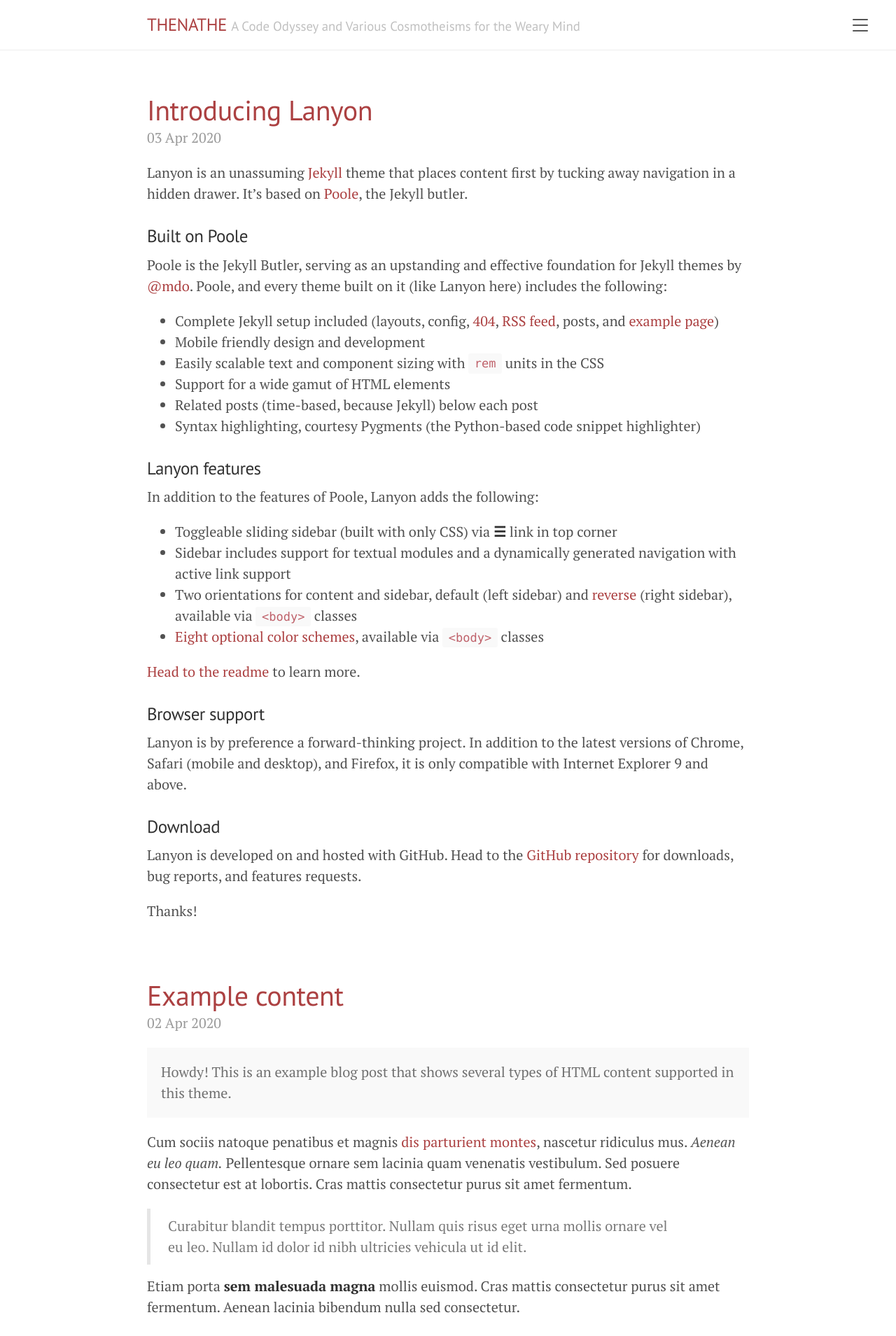
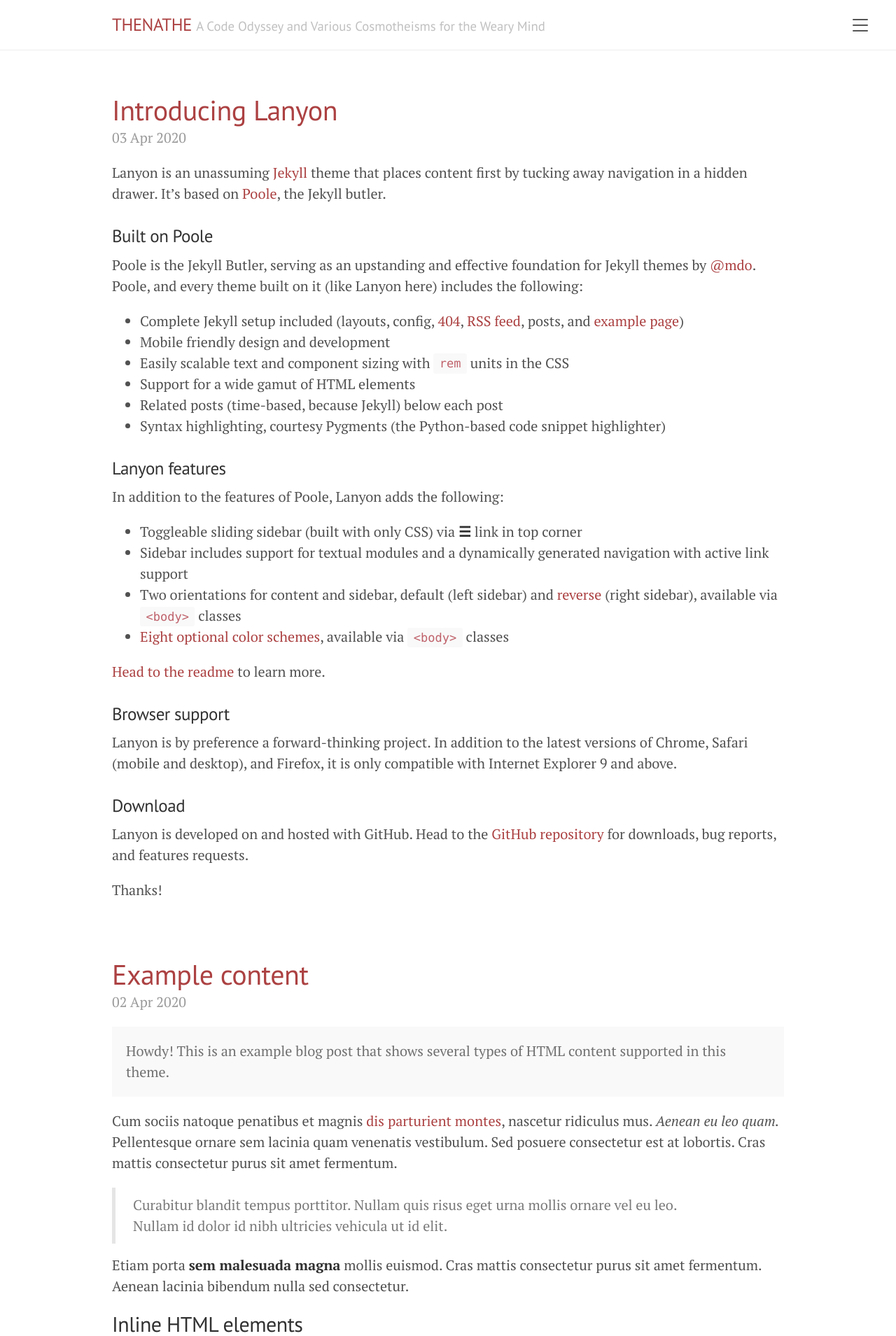
Before and after one commit to THENATHE/THENATHE.github.io, a Jekyll site: the page built from index.html, in a window 1280 px wide. Shown: the top 1909 px of the page at 70% size. Built offline with Jekyll 4.4.1, drawn with Linux system fonts in a browser that asks for light colours; the list of posts is cut into pages by our own code.

Commit message:
Update lanyon.css

```diff
--- a/public/css/lanyon.css
+++ b/public/css/lanyon.css
@@ -75,14 +75,14 @@
 .container {
   max-width: 28rem;
 }
-@media (min-width: 38em) {
+@media (min-width: 55em) {
   .container {
-    max-width: 32rem;
+    max-width: 35rem;
   }
 }
-@media (min-width: 56em) {
+@media (min-width: 75em) {
   .container {
-    max-width: 45rem;
+    max-width: 50rem;
   }
 }
 
```
